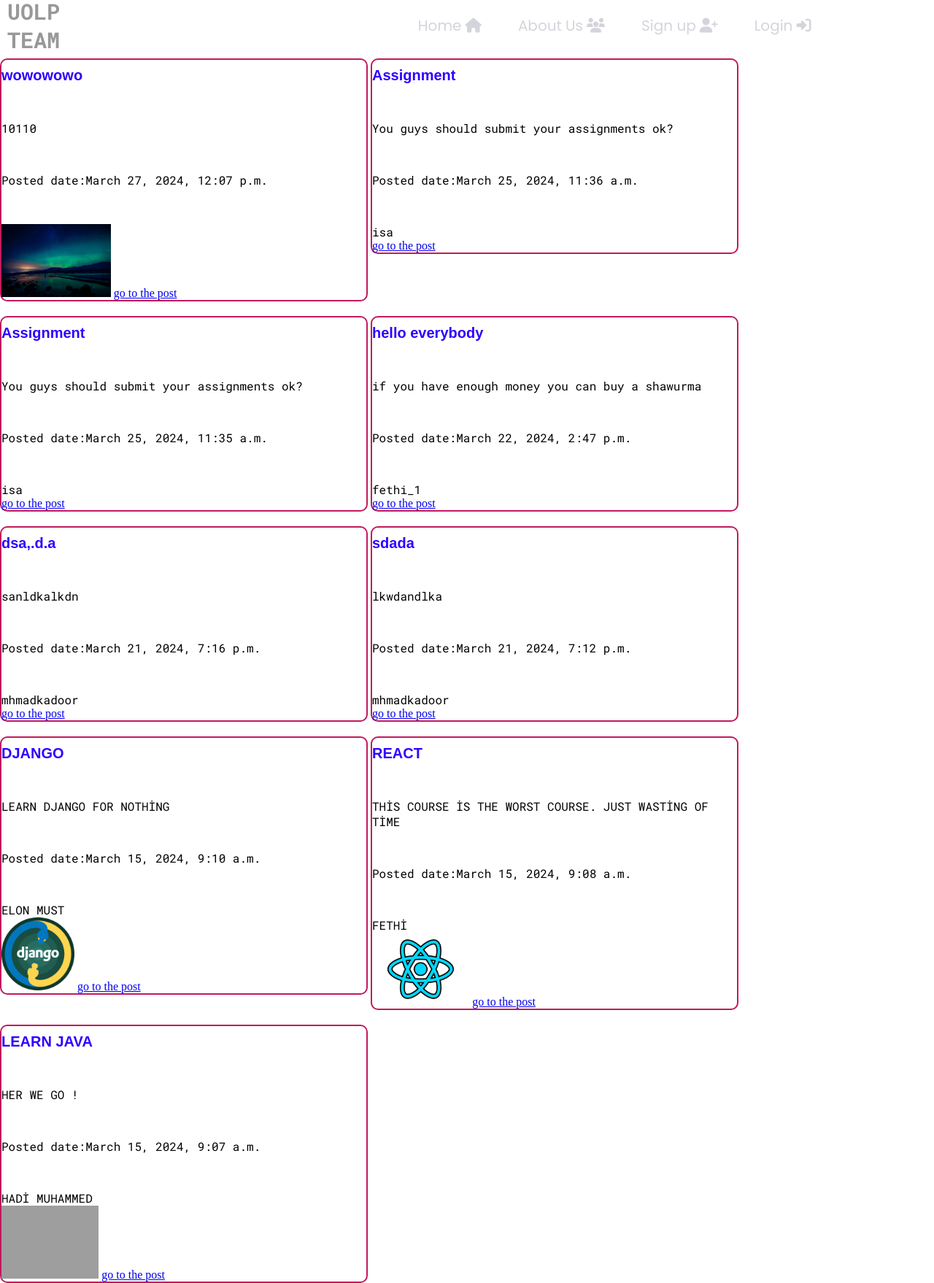
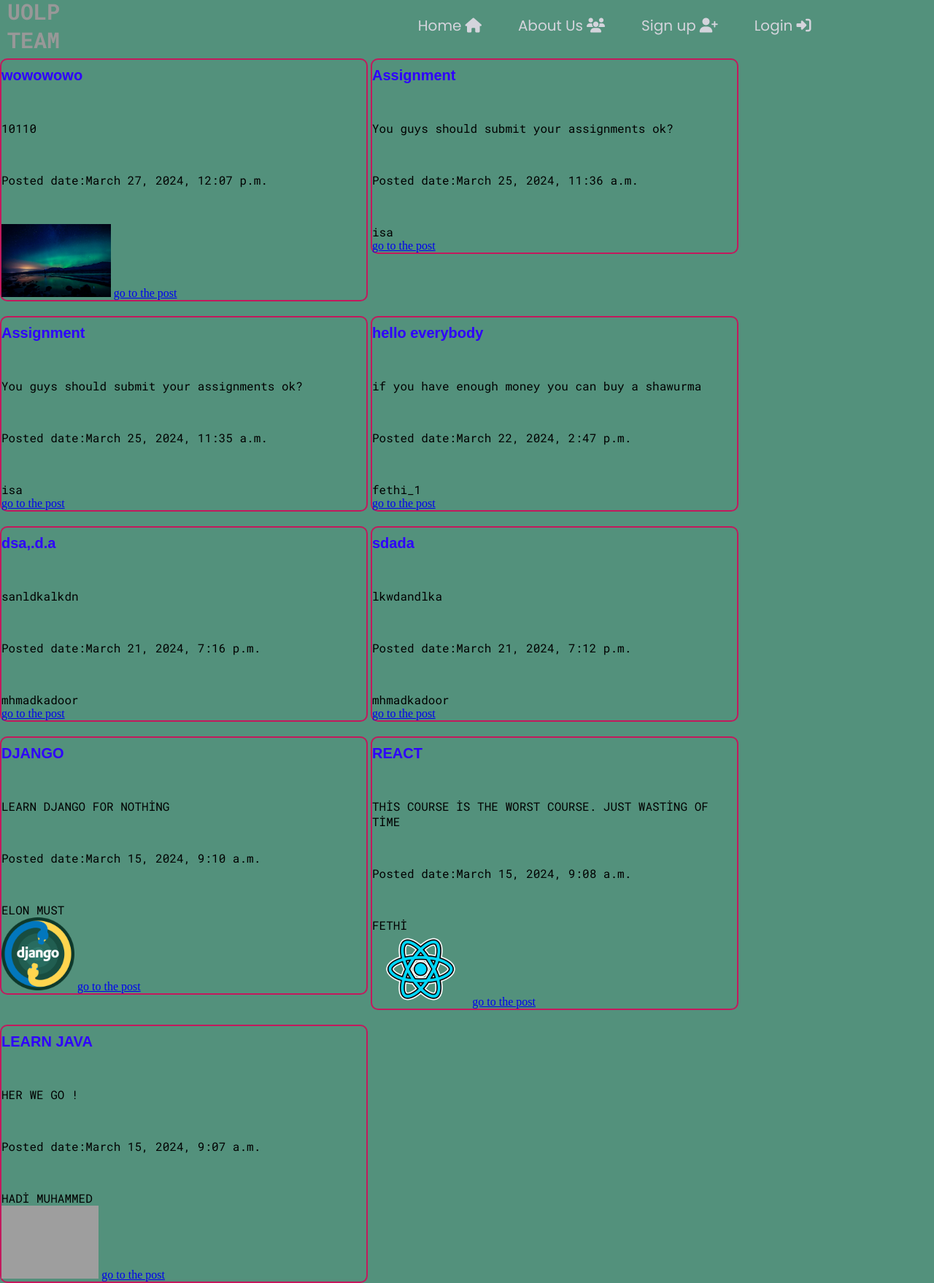
Before and after one commit to mhmadkadoor/Ulop_web_app, a Django app: page / in a window 1280 px wide. Shown: the whole page at 73% size. Run offline with Django 5.2, Linux system fonts and the light colour scheme; data comes from the database, SQL or seed files in the repository; some web fonts are replaced; grey boxes are pictures that could not be loaded.

Commit message:
changing background color

```diff
--- a/Ulop_web_app/static/css/style.css
+++ b/Ulop_web_app/static/css/style.css
@@ -8,14 +8,7 @@
 }
 body {
 
-<<<<<<< HEAD
-
-
-
-background: linear-gradient(90deg, rgb(233, 233, 237) 0%, rgba(9,87,121,1) 35%, rgba(0,212,255,1) 100%);
-=======
 background-color: rgb(83, 145, 124);
->>>>>>> 38f83fad180e3e6f14fbf7bbe46bdcc619f1c486
 }
 /*post start*/
 form h1{
```
